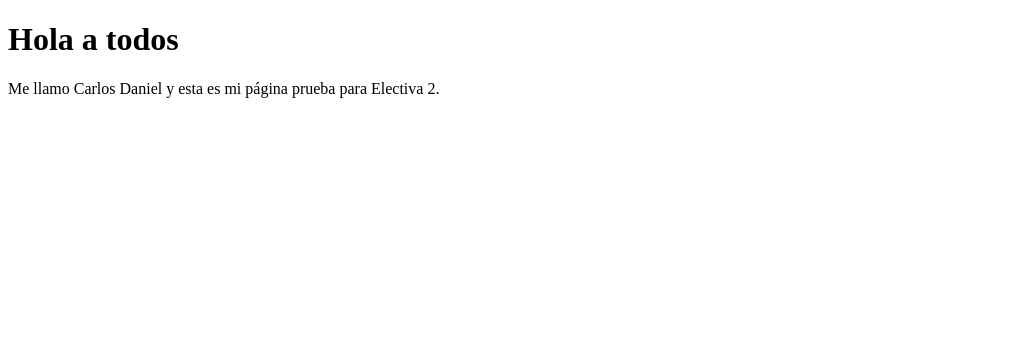
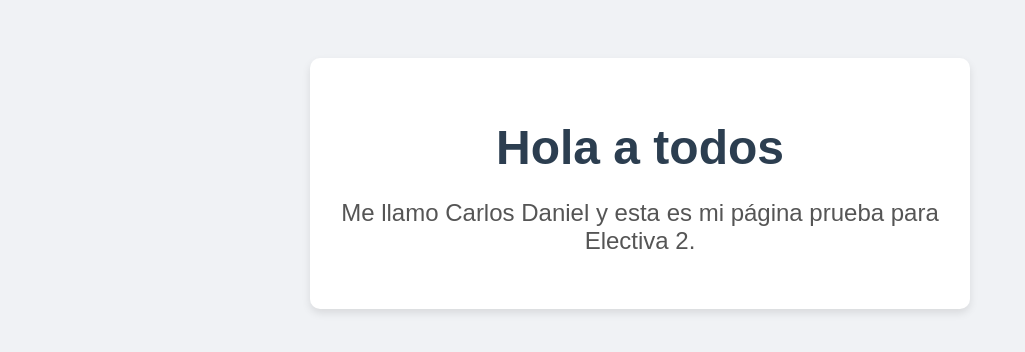
Before and after one commit to CDTM0904/cdtm0904.github.io, a plain HTML site: page index.html in a window 1280 px wide. Shown: the whole page, without its empty margins (0-1025 px from the left). Drawn offline with Linux system fonts and the light colour scheme.

Commit message:
Agregando CSS

```diff
--- a/index.html
+++ b/index.html
@@ -4,9 +4,41 @@
   <meta charset="UTF-8" />
   <meta name="viewport" content="width=device-width, initial-scale=1.0"/>
   <title>Página de Prueba</title>
+  <style>
+    body {
+      font-family: Arial, sans-serif;
+      background-color: #f0f2f5;
+      color: #333;
+      text-align: center;
+      padding: 50px;
+    }
+
+    h1 {
+      color: #2c3e50;
+      font-size: 3em;
+      margin-bottom: 20px;
+    }
+
+    p {
+      font-size: 1.5em;
+      color: #555;
+    }
+
+    .card {
+      background-color: white;
+      padding: 30px;
+      border-radius: 10px;
+      box-shadow: 0 4px 8px rgba(0, 0, 0, 0.1);
+      display: inline-block;
+      max-width: 600px;
+      margin: auto;
+    }
+  </style>
 </head>
 <body>
-  <h1>Hola a todos</h1>
-  <p>Me llamo Carlos Daniel y esta es mi página prueba para Electiva 2.</p>
+  <div class="card">
+    <h1>Hola a todos</h1>
+    <p>Me llamo Carlos Daniel y esta es mi página prueba para Electiva 2.</p>
+  </div>
 </body>
 </html>
```
